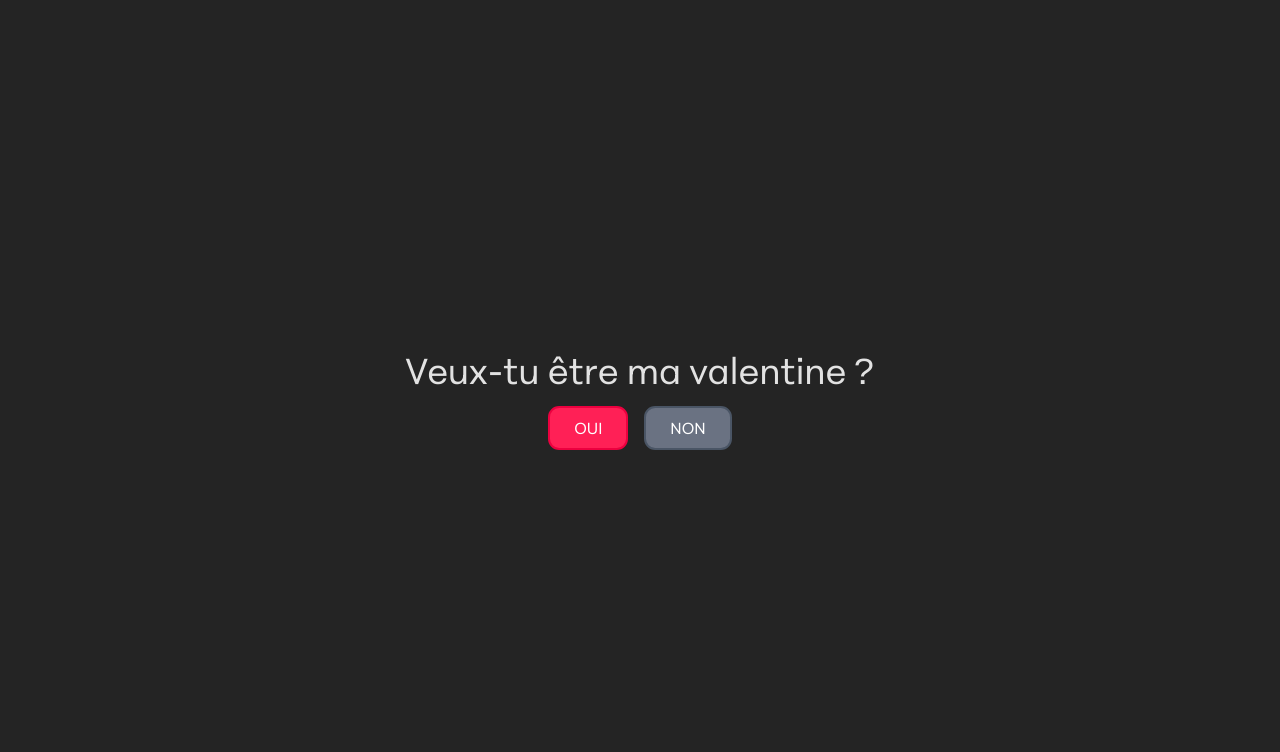
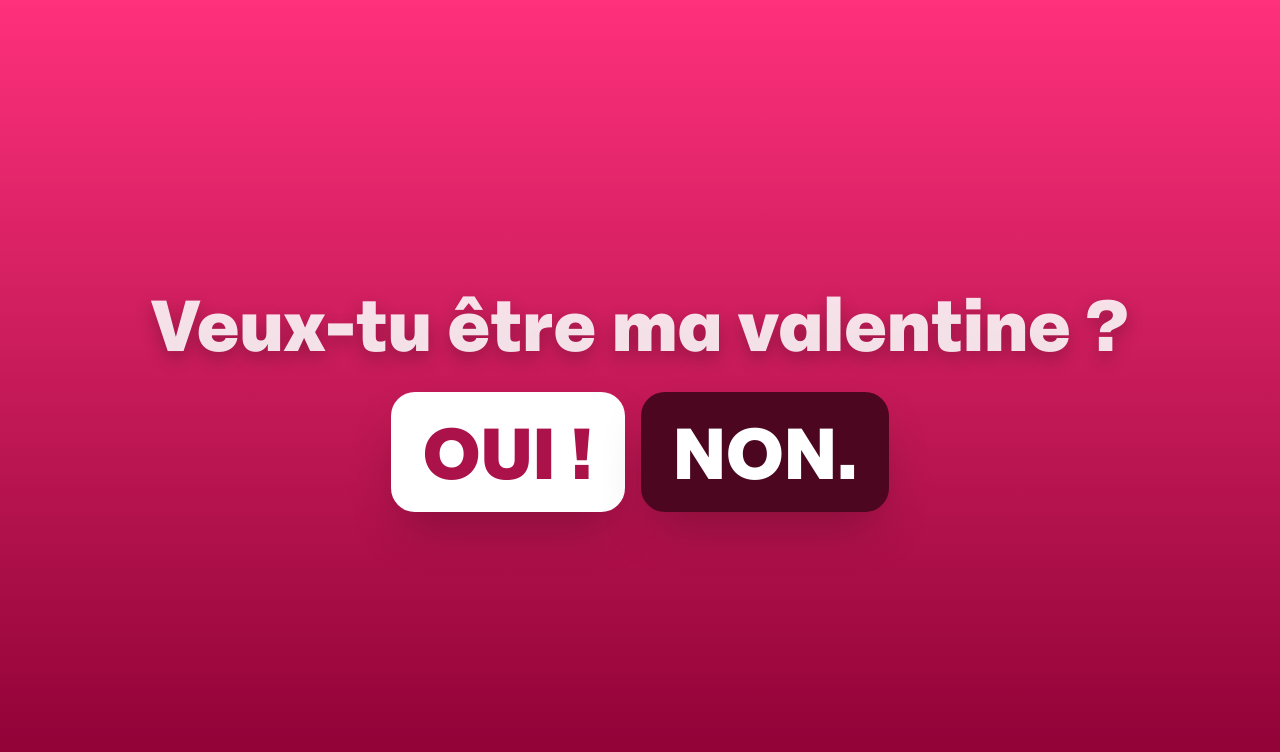
Before and after one commit to Lonejyc/valentine, a React (Vite) app: page / in a window 1280 px wide. Shown: the top 752 px of the page. Built offline with nearby package versions, Linux system fonts and the light colour scheme.

Commit message:
feat: letter and style

```diff
--- a/src/App.tsx
+++ b/src/App.tsx
@@ -1,20 +1,29 @@
 import { useState } from 'react'
 import Button from './components/Button'
+import Letter from './components/Letter'
 
 function App() {
   const [buttonSize, setButtonSize] = useState(1)
+  const [button2Size, setButton2Size] = useState(1)
+  const [isOpen, setIsOpen] = useState(false)
 
   const handleGrowButton = () => {
-    setButtonSize(buttonSize * 2)
+    setButtonSize(buttonSize * 1.6)
+    setButton2Size(button2Size / 1.2)
   }
 
   return (
     <>
-    <main className="flex flex-col justify-center items-center h-screen gap-4">
-      <h1 className="text-center text-4xl font-bold font-peridot">Veux-tu être ma valentine ?</h1>
-      <div className="flex justify-center items-center gap-4">
-          <Button name="OUI" size={buttonSize}></Button>
-          <Button name="NON" onClick={handleGrowButton}></Button>
+    <main className="relative h-screen w-full overflow-hidden bg-gradient-to-b from-valentine-pink to-valentine-dark">
+      <div className={`absolute inset-0 flex flex-col justify-center items-center gap-8 transition-all duration-700 ease-[linear(0,1.20,0.85,1.10,1)] z-10 ${isOpen ? 'translate-y-[200px] scale-0 opacity-0' : ''}`}>
+        <h1 className="text-center text-7xl font-black font-peridot [text-shadow:0_7px_17.1px_rgba(0,0,0,0.25)]">Veux-tu être ma valentine ?</h1>
+        <div className="flex justify-center items-center gap-4">
+            <Button name="OUI !" size={buttonSize} onClick={() => setIsOpen(true)}></Button>
+            <Button name="NON." size={button2Size} onClick={handleGrowButton}></Button>
+        </div>
+      </div>
+      <div className="absolute inset-0 flex justify-center items-center">
+        <Letter isOpen={isOpen}/>
       </div>
     </main>
     </>
--- a/src/components/Button.tsx
+++ b/src/components/Button.tsx
@@ -1,11 +1,11 @@
 const Button = ({name, size, onClick}: {name: string, size?: number, onClick?: () => void}) => {
   return (
     <button
-      className={`text-white font-bold font-peridot border-2 cursor-pointer transition-all duration-300 ease-in-out ${name === 'OUI' ? 'bg-rose-500 hover:bg-rose-600 border-rose-600' : 'bg-gray-500 hover:bg-gray-600 border-gray-600'}`}
+      className={`whitespace-nowrap font-black font-peridot text-7xl shadow-2xl cursor-pointer transition-all duration-700 ease-[linear(0,1.20,0.85,1.10,1)] ${name === 'OUI !' ? 'text-valentine-base bg-white hover:bg-white' : 'text-white bg-valentine-base-dark hover:bg-valentine-base-dark'}`}
       style={{
-        fontSize: size ? `${size}rem` : '1rem',
-        padding: size ? `${size * 0.5}rem ${size * 1.5}rem` : '0.5rem 1.5rem',
-        borderRadius: size ? `${size * 0.7}rem` : '0.7rem'
+        fontSize: size ? `${size * 4.5}rem` : '4.5rem',
+        padding: size ? `${size * 1.5}rem ${size * 2}rem` : '1.5rem 2rem',
+        borderRadius: size ? `${size * 1.5}rem` : '1.5rem'
       }}
       onClick={onClick}
     >
--- /dev/null
+++ b/src/components/Letter.tsx
@@ -0,0 +1,34 @@
+import letter from '../assets/images/letter.svg'
+
+const Letter = ({isOpen}: {isOpen: boolean}) => {
+  return (
+    <div className='relative max-w-screen w-[600px] h-[25vh]'>
+        <div className={`feuille flex flex-col items-center gap-6 p-6 absolute top-0 left-0 w-full h-130 bg-gradient-to-b from-valentine-card-light to-valentine-card-dark transition-all delay-100 duration-700 ease-[cubic-bezier(0.34,1.56,0.64,1)] ${isOpen ? '-translate-y-0' : 'translate-y-150'}`}>
+            <div className='flex justify-center items-center gap-6'>
+                <span className='circle bg-valentine-base w-8 h-8 rounded-full'></span>
+                <span className='circle bg-valentine-base w-8 h-8 rounded-full'></span>
+                <span className='circle bg-valentine-base w-8 h-8 rounded-full'></span>
+                <span className='circle bg-valentine-base w-8 h-8 rounded-full'></span>
+                <span className='circle bg-valentine-base w-8 h-8 rounded-full'></span>
+                <span className='circle bg-valentine-base w-8 h-8 rounded-full'></span>
+                <span className='circle bg-valentine-base w-8 h-8 rounded-full'></span>
+                <span className='circle bg-valentine-base w-8 h-8 rounded-full'></span>
+                <span className='circle bg-valentine-base w-8 h-8 rounded-full'></span>
+                <span className='circle bg-valentine-base w-8 h-8 rounded-full'></span>
+            </div>
+            <p className='text-center text-4xl font-black font-peridot text-valentine-base'>Rendez-vous le 14 février aux Parcellaires à 21h.</p>
+            <p className='text-center text-4xl font-black font-peridot text-valentine-base'>07 61 48 34 78</p>
+        </div>
+        <div className={`letter absolute top-0 left-0 w-full h-full transition-all duration-700 ease-[cubic-bezier(0.34,1.56,0.64,1)] ${isOpen ? 'translate-y-0' : 'translate-y-150'}`}>
+          <span className="right absolute left-0 top-50">
+            <img src={letter} className='scale-x-[-1]' alt="letter right" />
+          </span>
+          <span className="left absolute left-0 top-50">
+            <img src={letter} alt="letter left" />
+          </span>
+        </div>
+      </div>
+  )
+}
+
+export default Letter
--- a/src/index.css
+++ b/src/index.css
@@ -3,12 +3,16 @@
 @font-face {
   font-family: "Peridot PE";
   src: url("/fonts/Peridot-PE.otf") format("opentype");
-  font-weight: normal;
-  font-style: normal;
 }
 
 @theme {
   --font-peridot: "Peridot PE", sans-serif;
+  --color-valentine-pink: #FF307C;
+  --color-valentine-dark: #8B0033;
+  --color-valentine-base: #AB124A;
+  --color-valentine-base-dark: #4C0620;
+  --color-valentine-card-light: #FEBEE6;
+  --color-valentine-card-dark: #FF41B6;
 }
 
 :root {
```
Also changed, not shown: src/assets/images/letter.svg (added).
